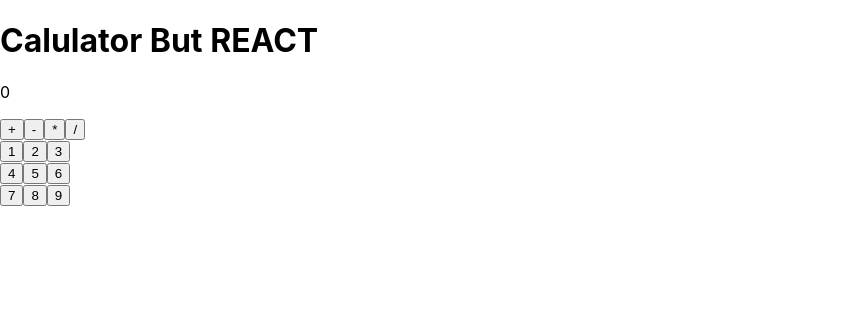
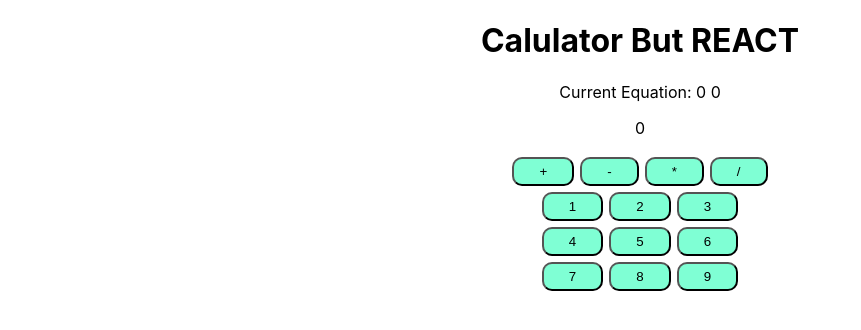
Before and after one commit to ArmadaDev25/Calc_React, a React (Create React App) app in the folder Calc_App/calcapp/: page / in a window 1280 px wide. Shown: the top 330 px of the page, without its empty margins (0-861 px from the left). Built offline with nearby package versions, Linux system fonts and the light colour scheme.

Commit message:
Created a global CSS file, App is now able to build a solvable equation from user input

```diff
--- a/Calc_App/calcapp/src/App.css
+++ /dev/null
@@ -1,38 +0,0 @@
-.App {
-  text-align: center;
-}
-
-.App-logo {
-  height: 40vmin;
-  pointer-events: none;
-}
-
-@media (prefers-reduced-motion: no-preference) {
-  .App-logo {
-    animation: App-logo-spin infinite 20s linear;
-  }
-}
-
-.App-header {
-  background-color: #282c34;
-  min-height: 100vh;
-  display: flex;
-  flex-direction: column;
-  align-items: center;
-  justify-content: center;
-  font-size: calc(10px + 2vmin);
-  color: white;
-}
-
-.App-link {
-  color: #61dafb;
-}
-
-@keyframes App-logo-spin {
-  from {
-    transform: rotate(0deg);
-  }
-  to {
-    transform: rotate(360deg);
-  }
-}
--- a/Calc_App/calcapp/src/App.js
+++ b/Calc_App/calcapp/src/App.js
@@ -1,20 +1,44 @@
 import logo from './logo.svg';
-import './App.css';
+import './global.css';
 import React, { useState } from 'react';
 
 function App() {
   const [numDisplay, setDisplayNum] = useState(0);
   const [num1, setnum1] = useState(0);
   const [num2, setNum2] = useState(0);
+  const [operator, setOperator] = useState('');
 
-  // This is a boolean to check if num1 is set
-  const isfirstnumset = false;
 
+
+  // This function will set either the first number or the second number in the equation
+  // This is depending on whether the first number is already set
+  function eqNumSet (prop){
+    // If the first number is not set, set it to the prop value
+    if (num1 === 0) {
+      setnum1(prop);
+
+    }else{
+      setNum2(prop);
+    }
+  }
+
+  // This Function is for setting the numbers used in the equation as well as displaying the currently entered number
   function enterNum (prop) {
     setDisplayNum(prop);
+    eqNumSet(prop);
+  }
 
+  // This function will set the operator for the equation
+  function setOperaterFunc (prop){
+    setOperator(prop);
+  }
+
+  // This function will calculate the result of the equation based on the numbers and operator set
+  // Called when the user presses the equals button
+  function calculateResult() {
 
   }
+
 
 
   return (
@@ -22,13 +46,14 @@
     // Main DIV that will hold all of the Elements for the
     <div>
     <h1>Calulator But REACT</h1>
+    <p>Current Equation: {num1} {operator} {num2} </p>
     <p>{numDisplay}</p>
 
     <div>
-      <button>+</button>
-      <button>-</button>
-      <button>*</button>
-      <button>/</button>
+      <button onClick={() => setOperaterFunc('+')}>+</button>
+      <button onClick={() => setOperaterFunc('-')}>-</button>
+      <button onClick={() => setOperaterFunc('*')}>*</button>
+      <button onClick={() => setOperaterFunc('/')}>/</button>
     </div>
 
 
--- /dev/null
+++ b/Calc_App/calcapp/src/global.css
@@ -0,0 +1,19 @@
+body{
+    text-align: center;
+}
+
+button{
+    background-color: aquamarine;
+    border-radius: 10px;
+    margin: 3px;
+    padding-left: 25px;
+    padding-right: 25px;
+    padding-top: 5px;
+    padding-bottom: 5px;
+}
+button:hover{
+    background-color: #00a2c6;
+}
+button:active{
+    background-color: #004b5e;
+}
```
